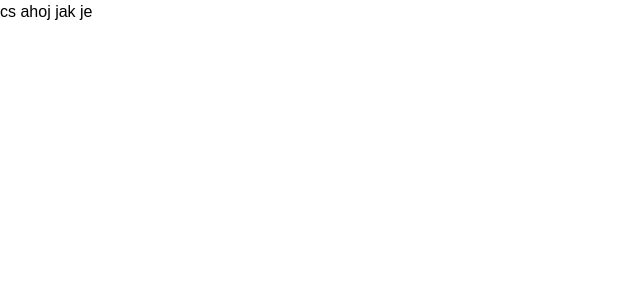
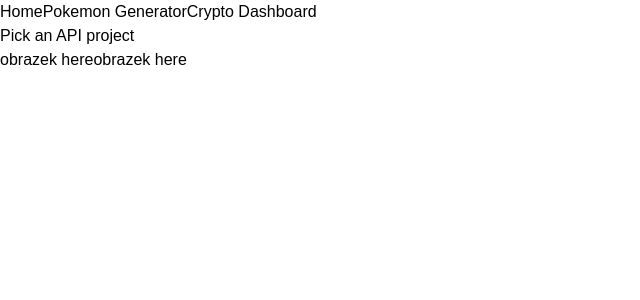
Before and after one commit to M-Ulmann/pokemon-crypto-api, a Next.js app: page / in a window 1280 px wide. Shown: the top 300 px of the page, without its empty margins (0-640 px from the left). Built offline with nearby package versions, Linux system fonts and the light colour scheme.

Commit message:
Pridane HTML do root stranky

```diff
--- a/app/layout.tsx
+++ b/app/layout.tsx
@@ -13,8 +13,8 @@
 });
 
 export const metadata: Metadata = {
-  title: "Create Next App",
-  description: "Generated by create next app",
+  title: "Choose an API",
+  description: "Pick an API Project",
 };
 
 export default function RootLayout({ children }: LayoutProps<"/">) {
--- a/app/page.tsx
+++ b/app/page.tsx
@@ -1,5 +1,33 @@
+import Link from "next/link";
+
 export default function Home(){
   return(
-    <p>cs ahoj jak je</p>
+    <>
+      <header>
+        <Link href={'/'}>
+          Home
+        </Link>
+
+        <Link href={'/pokemon-generator'}>
+          Pokemon Generator
+        </Link>
+
+        <Link href={'/crypto-dashboard'}>
+          Crypto Dashboard
+        </Link>
+      </header>
+
+      <main>
+        <h1>Pick an API project</h1>
+
+        <Link href={'/pokemon-generator'}>
+          obrazek here
+        </Link>
+
+        <Link href={'/crypto-dashboard'}>
+          obrazek here
+        </Link>
+      </main>
+    </>
   );
 }
```
